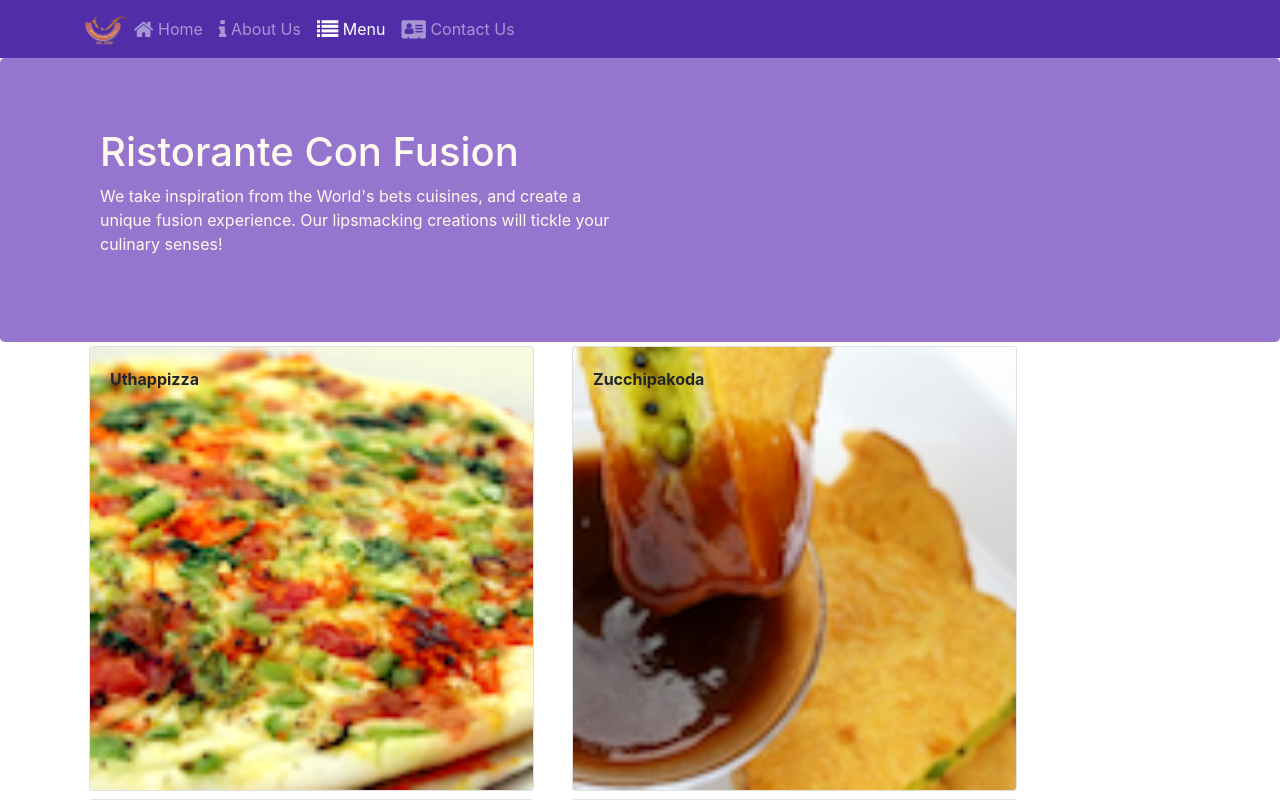
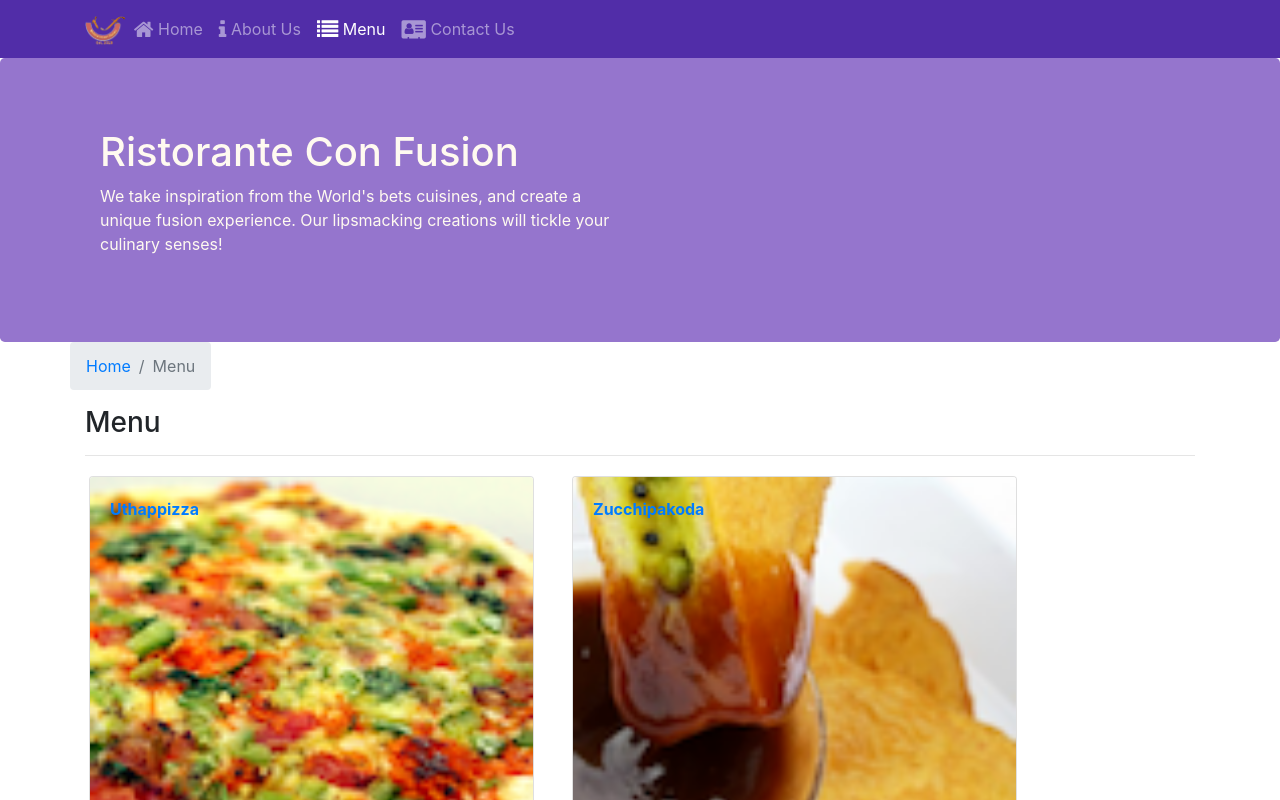
Before and after one commit to msksaul/React, a React (Create React App) app: page /menu in a window 1280 px wide. Shown: the top 800 px of the page. Built offline with nearby package versions, Linux system fonts and the light colour scheme.

Commit message:
Single Page Applications Part 2

```diff
--- a/src/components/ContactComponent.js
+++ b/src/components/ContactComponent.js
@@ -1,8 +1,20 @@
 import React from 'react';
+import { Breadcrumb, BreadcrumbItem } from 'reactstrap';
+import { Link } from 'react-router-dom';
 
 function Contact(props) {
     return(
         <div className="container">
+          <div className='row'>
+          <Breadcrumb>
+            <BreadcrumbItem><Link to='/home'>Home</Link></BreadcrumbItem>
+            <BreadcrumbItem active>Contact Us</BreadcrumbItem>
+          </Breadcrumb>
+          <div className='col-12'>
+            <h3>Contact Us</h3>
+            <hr/>
+          </div>
+        </div>
             <div className="row row-content">
                 <div className="col-12">
                 <h3>Location Information</h3>
--- a/src/components/DishdetailComponent.js
+++ b/src/components/DishdetailComponent.js
@@ -1,5 +1,6 @@
 import React from 'react';
-import { Card, CardImg, CardText, CardBody, CardTitle } from 'reactstrap'
+import { Card, CardImg, CardText, CardBody, CardTitle, Breadcrumb, BreadcrumbItem } from 'reactstrap';
+import { Link } from 'react-router-dom';
 
 function RenderDish({dish}) {
   return(
@@ -63,11 +64,21 @@
     return (
       <div className='container'>
         <div className='row'>
+          <Breadcrumb>
+            <BreadcrumbItem><Link to='/menu'>Menu</Link></BreadcrumbItem>
+            <BreadcrumbItem active>{props.dish.name}</BreadcrumbItem>
+          </Breadcrumb>
+          <div className='col-12'>
+            <h3>{props.dish.name}</h3>
+            <hr/>
+          </div>
+        </div>
+        <div className='row'>
           <div id='card' className='col-12 col-sm-12 col-md-5 m-1'>
             <RenderDish dish={props.dish}/>
           </div>
           <div id='comments' className='col-12 col-sm-12 col-md-5 m-1'>
-            <RenderComments comments={props.dish.comments}/>
+            <RenderComments comments={props.comments}/>
           </div>
         </div>
       </div>
--- a/src/components/MainComponent.js
+++ b/src/components/MainComponent.js
@@ -2,6 +2,7 @@
 import Home from './HomeComponent';
 import Menu from './MenuComponent';
 import Contact from './ContactComponent';
+import DishDetail from './DishdetailComponent';
 import Header from './HeaderComponent';
 import Footer from './FooterComponent';
 import { DISHES } from '../shared/dishes';
@@ -35,12 +36,22 @@
       )
     }
 
+    const DishWithId = ({match}) => {
+      return (
+        <DishDetail
+          dish={this.state.dishes.filter((dish) => dish.id === parseInt(match.params.dishId,10))[0]}
+          comments={this.state.comments.filter((comment) => comment.dishId === parseInt(match.params.dishId,10))}
+        />
+      )
+    }
+
     return (
       <div>
         <Header/>
         <Switch>
           <Route path='/home' component={HomePage}/>
           <Route exact path='/menu' component={() => <Menu dishes={this.state.dishes}/>}/>
+          <Route path='/menu/:dishId' component={DishWithId}/>
           <Route exact path='/contactus' component={Contact}/>
           <Redirect to='/home'/>
         </Switch>
--- a/src/components/MenuComponent.js
+++ b/src/components/MenuComponent.js
@@ -1,14 +1,17 @@
 import React from 'react';
-import { Card, CardImg, CardImgOverlay, CardTitle } from 'reactstrap'
+import { Card, CardImg, CardImgOverlay, CardTitle, Breadcrumb, BreadcrumbItem } from 'reactstrap'
+import { Link } from 'react-router-dom';
 
 
-  function RenderMenuItem({ dish, onClick}) {
+  function RenderMenuItem({dish}) {
     return (
-      <Card onClick={() => onClick(dish.id)}>
-        <CardImg width='100%' src={dish.image} alt={dish.name}/>
-        <CardImgOverlay>
-          <CardTitle><b>{dish.name}</b></CardTitle>
-        </CardImgOverlay>
+      <Card>
+        <Link to={`/menu/${dish.id}`}>
+          <CardImg width='100%' src={dish.image} alt={dish.name}/>
+          <CardImgOverlay>
+            <CardTitle><b>{dish.name}</b></CardTitle>
+          </CardImgOverlay>
+        </Link>
       </Card>
     )
   }
@@ -17,13 +20,23 @@
     const menu = props.dishes.map((dish) => {
       return (
         <div key={dish.id} className='col-12 col-md-5 m-1'>
-          <RenderMenuItem dish={dish} onClick={props.onClick}/>
+          <RenderMenuItem dish={dish}/>
         </div>
       );
     });
 
     return(
       <div className='container'>
+        <div className='row'>
+          <Breadcrumb>
+            <BreadcrumbItem><Link to='/home'>Home</Link></BreadcrumbItem>
+            <BreadcrumbItem active>Menu</BreadcrumbItem>
+          </Breadcrumb>
+          <div className='col-12'>
+            <h3>Menu</h3>
+            <hr/>
+          </div>
+        </div>
         <div className='row'>
           {menu}
         </div>
```
